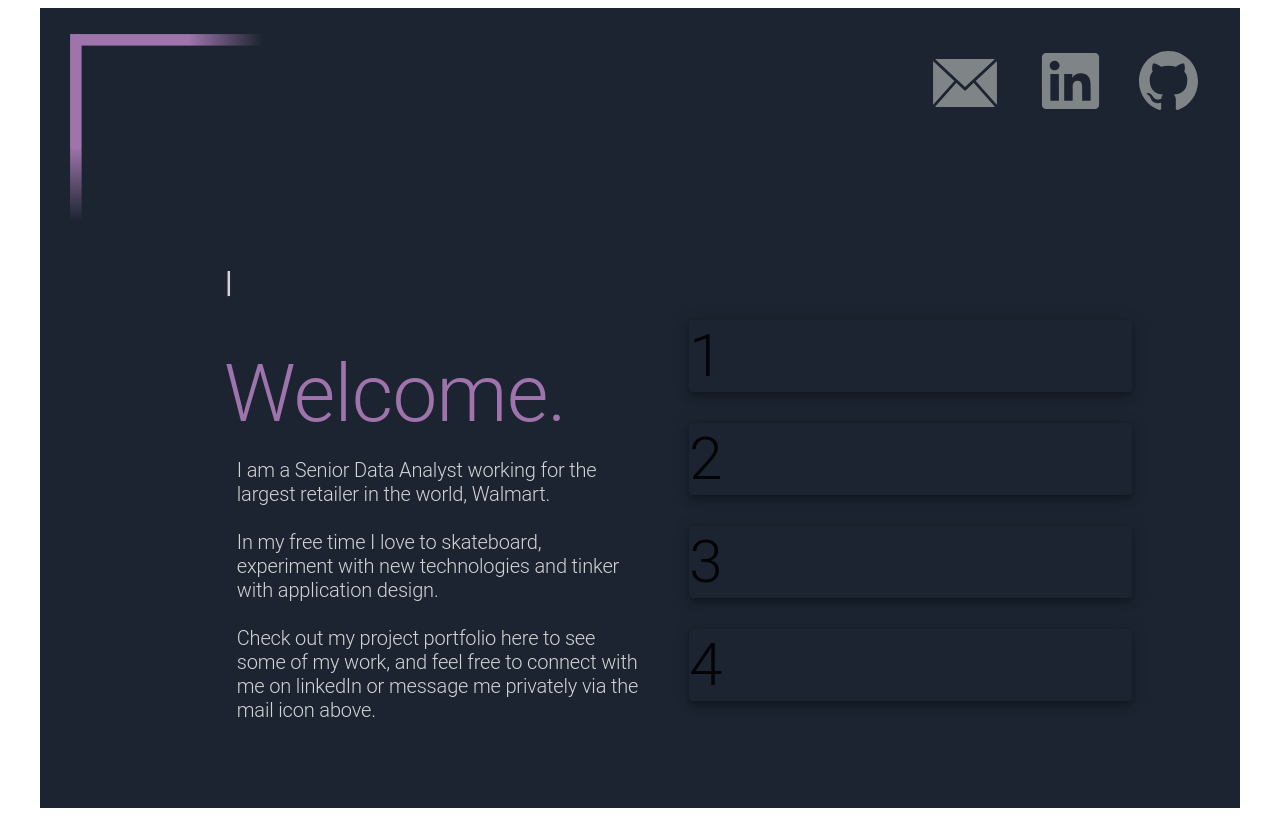
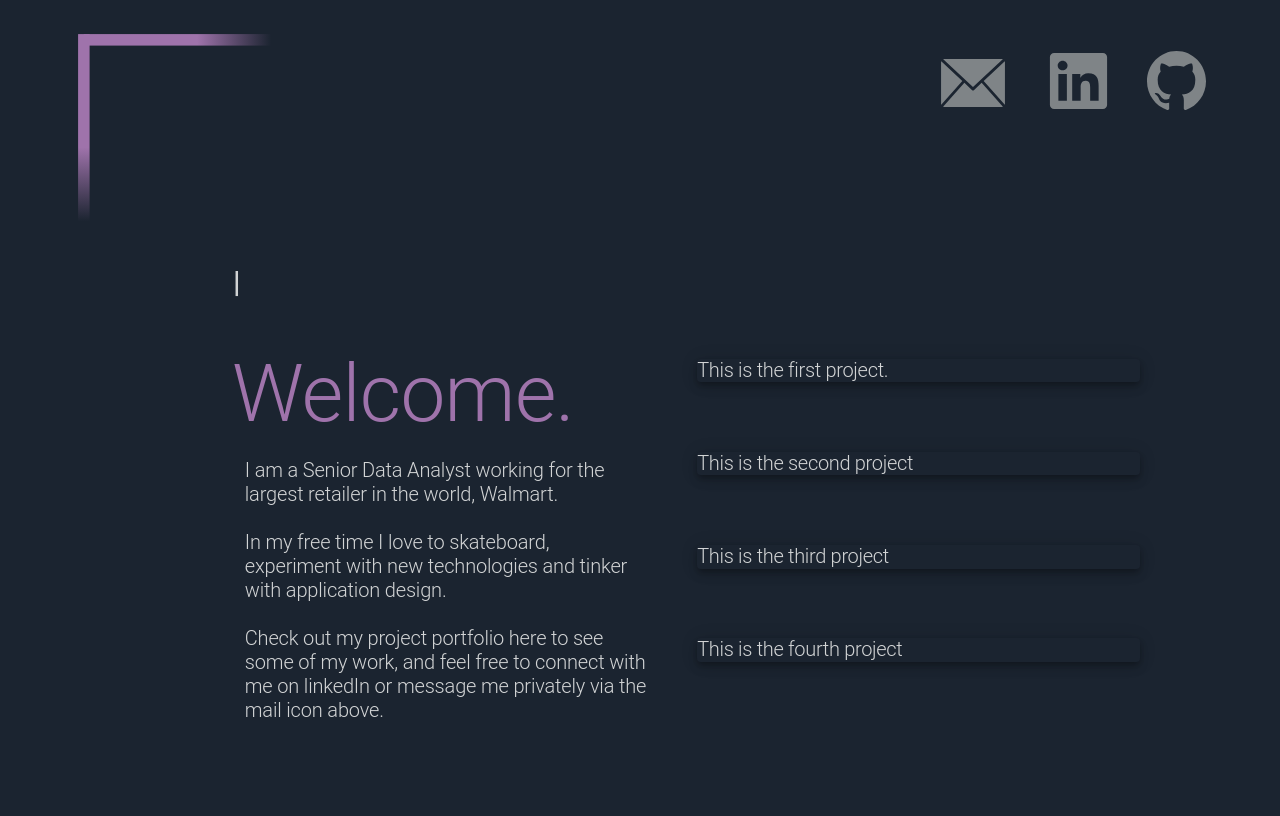
Before and after one commit to dbo-keeganpatton/React.js_personal_site, a React (Create React App) app: page / in a window 1280 px wide. Built offline with nearby package versions, Linux system fonts and the light colour scheme.

Commit message:
Fix Contact Page CSS

```diff
--- a/src/Routes.js
+++ b/src/Routes.js
@@ -1,6 +1,8 @@
 import { BrowserRouter as Router, Routes, Route } from "react-router-dom";
 import ContactForm from "./pages/contactForm.js";
 import MainPage from "./pages/mainPage.js";
+import P1 from "./pages/p1.js";
+
 
 const AppRoutes = () => {
   return (
@@ -8,7 +10,9 @@ const AppRoutes = () => {
       <Routes>
         <Route path="/" element={<MainPage />} />
 		<Route path="/contact" element={<ContactForm />} />
-      </Routes>
+
+		<Route path="/P1" element={<P1 />} />
+	</Routes>
     </Router>
   );
 }
--- /dev/null
+++ b/src/components/projects.js
@@ -0,0 +1,42 @@
+import React from "react";
+import { Typography } from "@mui/material";
+
+{/*
+<Link to="/contact">
+<img src={webMailIcon} style={{ width: '60%', padding: '0 5px' }} alt="Web Mail Icon" />
+</Link>
+*/}
+
+
+const style = {
+	color: "#D2D4D5",
+	fontSize: { xs: 15, sm: 20, md: 20, lg: 20, xl: 20 }
+}
+
+const p1 = (
+	<Typography variant="h1" sx={style}>
+	This is the first project.
+	</Typography>
+);
+
+const p2 = (
+	<Typography variant="h1" sx={style}>
+	This is the second project
+	</Typography>
+);
+
+const p3 = (
+	<Typography variant="h1" sx={style}>
+	This is the third project
+	</Typography>
+);
+
+const p4 = (
+	<Typography variant="h1" sx={style}>
+	This is the fourth project
+	</Typography>
+);
+
+
+
+export { p1, p2, p3, p4 };
--- a/src/pages/ContactForm.css
+++ b/src/pages/ContactForm.css
@@ -2,10 +2,15 @@
 		Main Styles
 ******************************/
 @media (min-width: 900px) {
+	body {
+		min-width: 100%;
+		min-height: 100%;
+		background-color: #1b2430;
+	}
+
 	.body {
 		display: grid;
 		grid-template-columns: 1fr 5fr;
-		background-color: "#1b2430";
 	}
 
 	.return-arrow {
@@ -112,18 +117,22 @@
 
 }
 
+/* Mobile */
+@media (max-width: 899px) {
 
-@media (max-width: 756px) {
+	body {
+		min-width: 100%;
+		min-height: 100%;
+		background-color: #1b2430;
+	}
+
     .body {
         display: flex;
         flex-direction: column;
         align-items: center;
         justify-content: center;
-        min-width: 100%;
-        min-height: 100vh;
         padding: 20px;
         box-sizing: border-box;
-		background-color: "#1b2430";
     }
 
     .return-arrow {
@@ -138,7 +147,7 @@
         justify-content: center;
         align-items: center;
         max-width: 400px;
-		margin-top: -150%;
+		margin-top: -100%;
 		margin-right: 5%;
     }
 
--- a/src/pages/contactForm.js
+++ b/src/pages/contactForm.js
@@ -69,7 +69,7 @@ const ContactForm = () => {
 				<img src={returnArrow} alt="hello" className="return-arrow"/>
 			</Link>
 
-			<form id='contact-form' onSubmit={handleSubmit(onSubmit)} noValidate>
+			<form id='contact-form'  onSubmit={handleSubmit(onSubmit)} noValidate>
                 {alertInfo.display && (
                     <div className={`alert alert-${alertInfo.type} alert-dismissible`} role='alert'>
                         {alertInfo.message}
--- a/src/pages/mainPage.js
+++ b/src/pages/mainPage.js
@@ -11,9 +11,11 @@ import gitHubIcon from "../assets/gitHub.svg";
 
 
 // Projects
-const projectsList = [
-	1,2,3, 4
-]
+import { p1, p2, p3, p4 } from "../components/projects.js";
+
+// This array will be used as an iterable to create...
+// Paper Squares for routing per project...
+const projectsList = [ p1, p2, p3, p4 ]
 
 
 
@@ -154,6 +156,7 @@ function MainPage() {
 
 				}}>
 
+
 					{projectsList.map((project) => (
 						<Paper elevation={6} sx={{
 								bgcolor: "#1b2430",
@@ -162,6 +165,7 @@ function MainPage() {
 							<Typography variant="h2">{project}</Typography>
 						</Paper>
 					))}
+
 
 				</Box>
 
--- /dev/null
+++ b/src/pages/p1.js
@@ -0,0 +1,51 @@
+import React from "react";
+import { Container, Grid, Typography } from "@mui/material";
+
+function P1() {
+  return (
+
+
+		<Container sx={{
+			display: "flex",
+			flexDirection: "column"
+		}}>
+
+
+			<Grid
+				container
+				direction="row"
+				justifyContent="space-between"
+				alignItems="flex-start"
+				paddingTop="20px"
+				sx={{flexDirection: { xs: "column", sm: "column", md: "row", lg: "row", xl: "row" }}}
+			>
+
+				<Typography sx={{ color: "#D2D4D5" }}> Branch Library </Typography>
+
+
+				{/*
+					I want to embed my projects that are apps when I can..
+					Honestly not sure if this is the best approach as I am...
+					not entirely familiar with the disadvantages of using Iframes...
+					This may change in future project implementations..
+				*/}
+				<iframe
+					src="https://branchlibrary-8478c72f5159.herokuapp.com/"
+					title="Branch Library"
+					style={{ borderRadius: 20, width: "100%", height: "70vh" }}
+					allowFullScreen
+				/>
+
+			</Grid>
+
+		</Container>
+
+
+  )
+
+};
+
+
+
+
+export default P1;
```
Also changed, not shown: src/pages/p2.js (added), src/pages/p3.js (added), src/pages/p4.js (added). Lines whose indentation alone changed are shown as unchanged.
